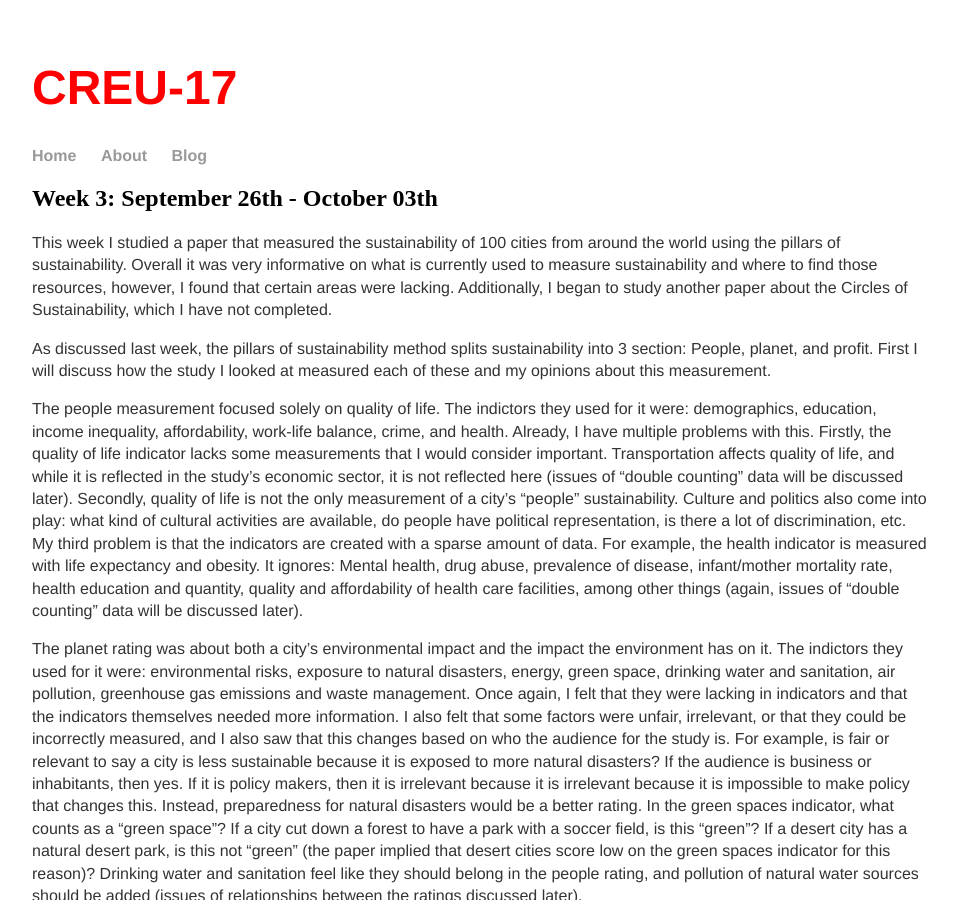
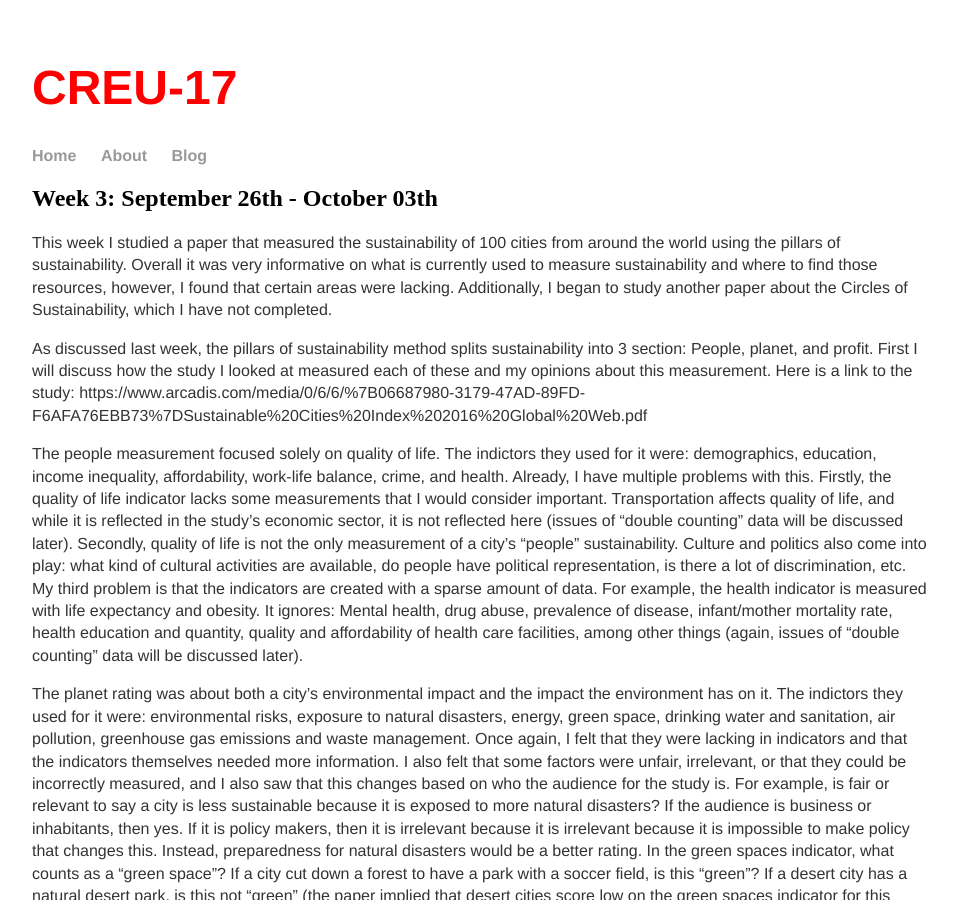
Before and after one commit to maxpaper86/CREU-Poly-17, a Jekyll site: the page built from _posts/2017-10-10-week5.md, in a window 1280 px wide and 900 px high. Shown: the whole window, without its empty margins (160-1117 px from the left). Built offline with Jekyll 4.4.1, drawn with Linux system fonts in a browser that asks for light colours; some of the changed text lies outside the part shown.

Commit message:
Update 2017-10-10-week5.md

```diff
--- a/_posts/2017-10-10-week5.md
+++ b/_posts/2017-10-10-week5.md
@@ -7,7 +7,7 @@ excerpt_separator: <excerpt>
 ---
 This week I studied a paper that measured the sustainability of 100 cities from around the world using the pillars of sustainability. Overall it was very informative on what is currently used to measure sustainability and where to find those resources, however, I found that certain areas were lacking. Additionally, I began to study another paper about the Circles of Sustainability, which I have not completed.<excerpt>
 
-As discussed last week, the pillars of sustainability method splits sustainability into 3 section: People, planet, and profit. First I will discuss how the study I looked at measured each of these and my opinions about this measurement.
+As discussed last week, the pillars of sustainability method splits sustainability into 3 section: People, planet, and profit. First I will discuss how the study I looked at measured each of these and my opinions about this measurement. Here is a link to the study: https://www.arcadis.com/media/0/6/6/%7B06687980-3179-47AD-89FD-F6AFA76EBB73%7DSustainable%20Cities%20Index%202016%20Global%20Web.pdf
 
 The people measurement focused solely on quality of life. The indictors they used for it were: demographics, education, income inequality, affordability, work-life balance, crime, and health. Already, I have multiple problems with this. Firstly, the quality of life indicator lacks some measurements that I would consider important. Transportation affects quality of life, and while it is reflected in the study’s economic sector, it is not reflected here (issues of “double counting” data will be discussed later). Secondly, quality of life is not the only measurement of a city’s “people” sustainability. Culture and politics also come into play: what kind of cultural activities are available, do people have political representation, is there a lot of discrimination, etc. My third problem is that the indicators are created with a sparse amount of data. For example, the health indicator is measured with life expectancy and obesity. It ignores: Mental health, drug abuse, prevalence of disease, infant/mother mortality rate, health education and quantity, quality and affordability of health care facilities, among other things (again, issues of “double counting” data will be discussed later).
 
```
Also changed, not shown: other parts of _posts/2017-10-10-week5.md (+0 -2 lines).
